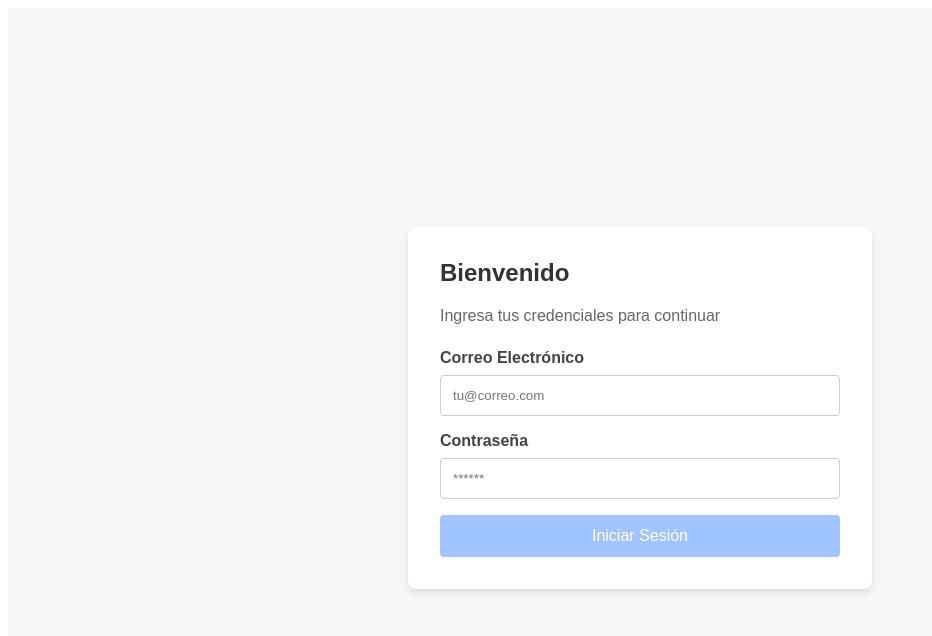
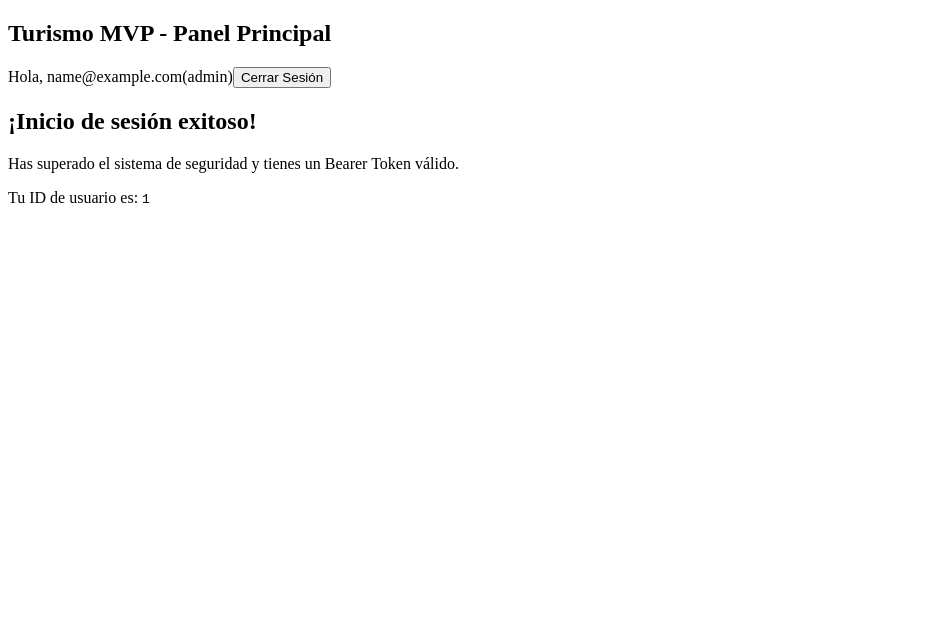
Before and after one commit to marioromero/Ejemplo-Angular, an Angular app: page /dashboard in a window 1280 px wide. Before the commit this address led to /login. Shown: the top 636 px of the page, without its empty margins (0-932 px from the left). Built offline with nearby package versions, Linux system fonts and the light colour scheme; sample sign-in values are in the browser's storage.

Commit message:
Guard de seguridad y login + dashboard inicial

```diff
--- a/src/app/app.routes.ts
+++ b/src/app/app.routes.ts
@@ -1,18 +1,24 @@
 import { Routes } from '@angular/router';
+import { authGuard } from './core/guards/auth-guard'; // <-- IMPORTAMOS EL GUARD
 
 export const routes: Routes = [
   {
     path: 'login',
-    // Usamos Lazy Loading. Esto hace que Angular solo descargue el código del Login cuando el usuario visite esta URL.
     loadComponent: () => import('./features/auth/login/login').then(m => m.LoginComponent)
   },
   {
+    path: 'dashboard',
+    // Protegemos esta ruta y todas sus sub-rutas ("hijos") con el Guard
+    canActivate: [authGuard],
+    loadComponent: () => import('./features/dashboard/dashboard').then(m => m.DashboardComponent)
+  },
+  {
     path: '',
-    redirectTo: 'login',
+    redirectTo: 'dashboard', // Ahora por defecto intentamos ir al dashboard
     pathMatch: 'full'
   },
   {
-    path: '**', // Si escriben una URL que no existe, los mandamos al login
+    path: '**',
     redirectTo: 'login'
   }
 ];
--- /dev/null
+++ b/src/app/core/guards/auth-guard.ts
@@ -0,0 +1,15 @@
+import { CanActivateFn, Router } from '@angular/router';
+import { inject } from '@angular/core';
+import { AuthService } from '../services/auth.service';
+
+export const authGuard: CanActivateFn = (route, state) => {
+  const authService = inject(AuthService);
+  const router = inject(Router);
+
+  if (authService.currentUser()) {
+    return true;
+  }
+
+  router.navigate(['/login']);
+  return false;
+};
--- a/src/app/core/services/api.service.ts
+++ b/src/app/core/services/api.service.ts
@@ -52,12 +52,12 @@ get<T>(path: string, params: HttpParams = new HttpParams()): Observable<T> {
     );
   }
 
-// Ahora el manejador recibe la ruta para dar un log mucho más exacto
-  private formatErrors = (error: any, path: string) => {
-    // 1. Lo registramos centralizadamente
-    this.logger.error(`Falló la petición HTTP a ${path}`, error);
+private formatErrors = (err: any, path: string) => {
+    this.logger.error(`Falló la petición HTTP a ${path}`, err);
 
-    // 2. Le devolvemos un error limpio al componente para que muestre un mensaje en la UI
-    return throwError(() => new Error(error?.error?.message || 'Error de conexión con el servidor'));
+    // Extraemos el mensaje dependiendo de cómo lo envíe el backend
+    const apiMessage = err?.error?.error_description || err?.error?.message || err?.error?.msg;
+
+    return throwError(() => new Error(apiMessage || 'Error de conexión con el servidor'));
   }
 }
--- /dev/null
+++ b/src/app/features/dashboard/dashboard.html
@@ -0,0 +1,18 @@
+<div class="dashboard-container" *ngIf="authService.currentUser() as user">
+  <nav class="topbar">
+    <h1>Turismo MVP - Panel Principal</h1>
+    <div class="user-info">
+      <span>Hola, {{ user.email }}</span>
+      <span class="role-badge" *ngIf="user.role">({{ user.role }})</span>
+      <button class="btn-logout" (click)="onLogout()">Cerrar Sesión</button>
+    </div>
+  </nav>
+
+  <main class="content">
+    <div class="card welcome-card">
+      <h2>¡Inicio de sesión exitoso!</h2>
+      <p>Has superado el sistema de seguridad y tienes un Bearer Token válido.</p>
+      <p>Tu ID de usuario es: <code>{{ user.id }}</code></p>
+    </div>
+  </main>
+</div>
--- /dev/null
+++ b/src/app/features/dashboard/dashboard.ts
@@ -0,0 +1,23 @@
+import { Component, inject } from '@angular/core';
+import { CommonModule } from '@angular/common';
+import { Router } from '@angular/router';
+import { AuthService } from '../../core/services/auth.service';
+
+@Component({
+  selector: 'app-dashboard',
+  standalone: true,
+  imports: [CommonModule],
+  templateUrl: './dashboard.html', // Verifica que el nombre del archivo coincida
+  styleUrls: ['./dashboard.css']
+})
+export class DashboardComponent {
+  // 1. OBLIGATORIO que sea public para que el HTML lo pueda leer
+  public authService = inject(AuthService);
+  private router = inject(Router);
+
+  // 2. Debe estar dentro de la clase
+  onLogout(): void {
+    this.authService.logout();
+    this.router.navigate(['/login']);
+  }
+}
```
Also changed, not shown: src/app/features/dashboard/dashboard.css (added), 2 other files (tests, documents, lock files or other folders).
